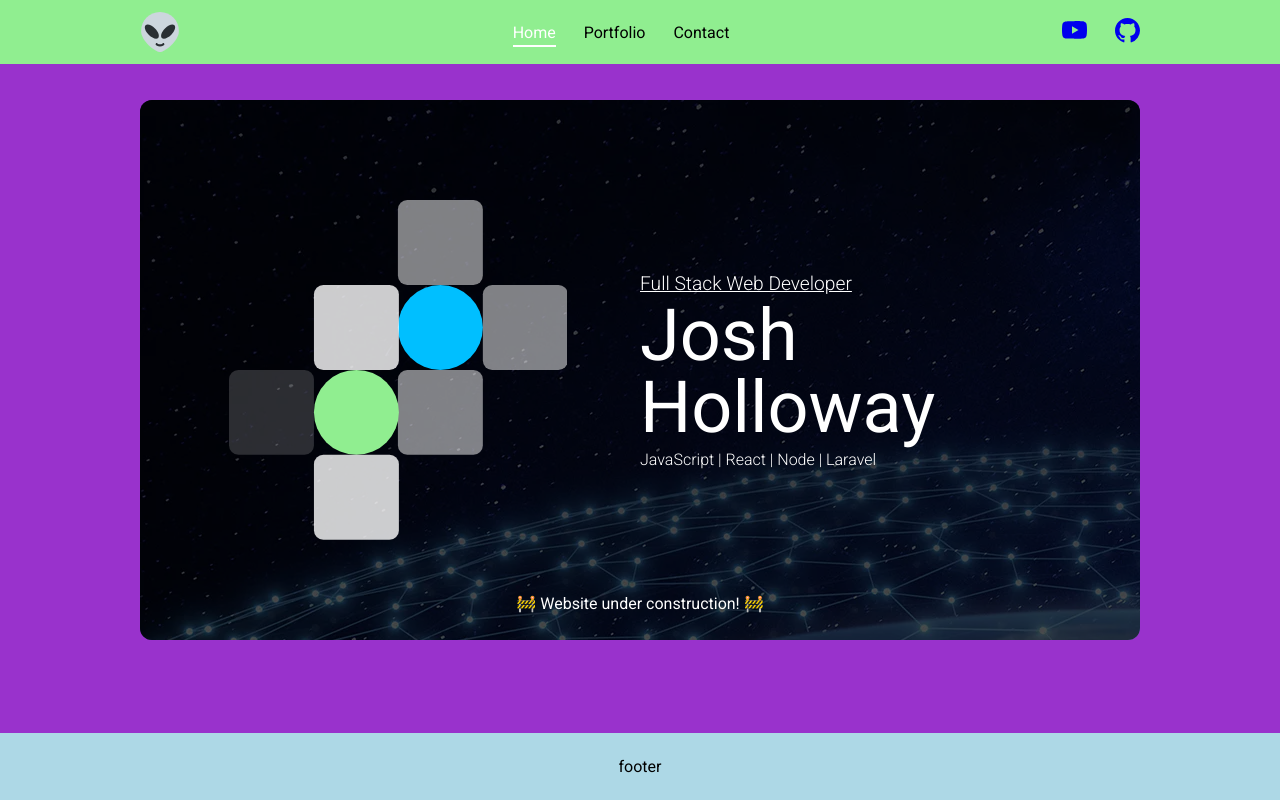
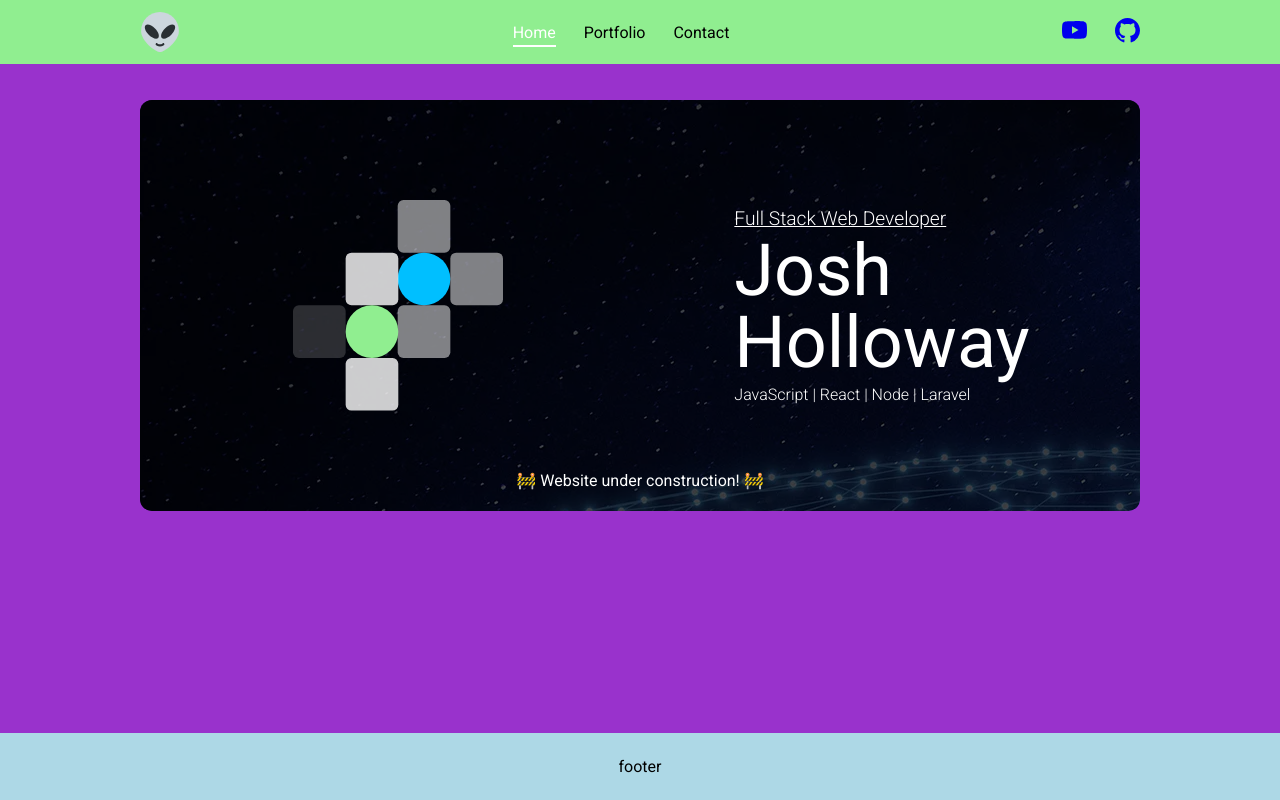
Before and after one commit to joshdotjs/portfolio, a Next.js app: page / in a window 1280 px wide. Built offline with nearby package versions, Linux system fonts and the light colour scheme.

Commit message:
responsive hero

```diff
--- a/comps/_pages/_home/1_hero.scss
+++ b/comps/_pages/_home/1_hero.scss
@@ -12,7 +12,15 @@ section#hero {  position: relative;
   }
   background-image: url('/img/AdobeStock_504342231_1920x1280.webp');
   display: grid;
-  grid-template-columns: 1fr 1fr;
+  place-items: center;
+
+  grid-template-columns: 1fr;
+  @include xl {
+    grid-template-columns: 1fr 1fr;
+  }
+
+
+
 
   // ============================================
 
@@ -39,6 +47,11 @@ section#hero {  position: relative;
       width: 70%;
       // height: 100%;
     }
+
+    display: none;
+    @include xl {
+      display: flex;
+    }
   }
 
   // ============================================
@@ -47,6 +60,7 @@ section#hero {  position: relative;
     display: flex;
     flex-direction: column;
     justify-content: center;
+    width: fit-content;
 
     .suer-title,
     .title,
@@ -80,6 +94,8 @@ section#hero {  position: relative;
     bottom: 5%;
     left: 50%;
     transform: translateX(-50%);
+    width: 300px;
+    text-align: center;
   }
 
   // ============================================
```
